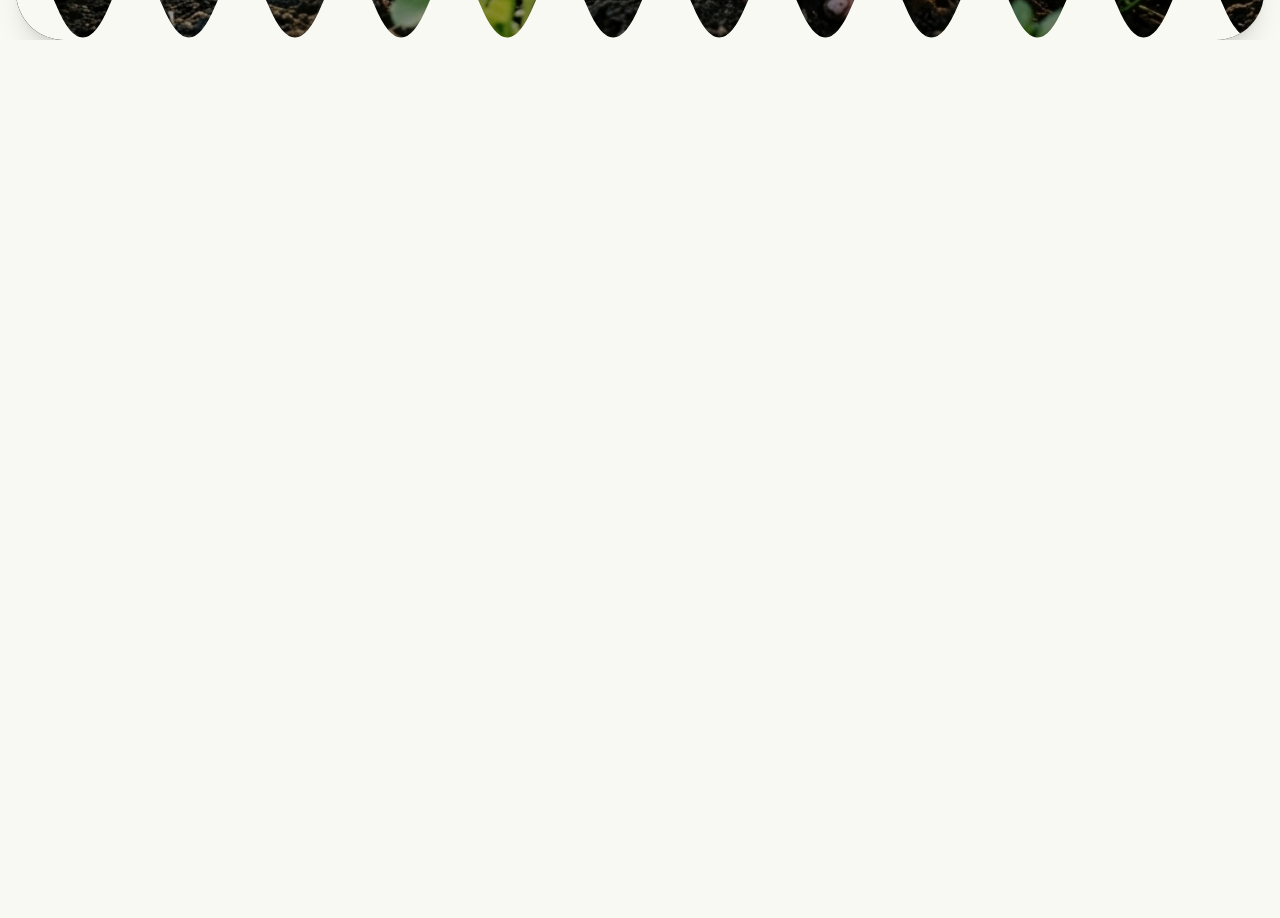
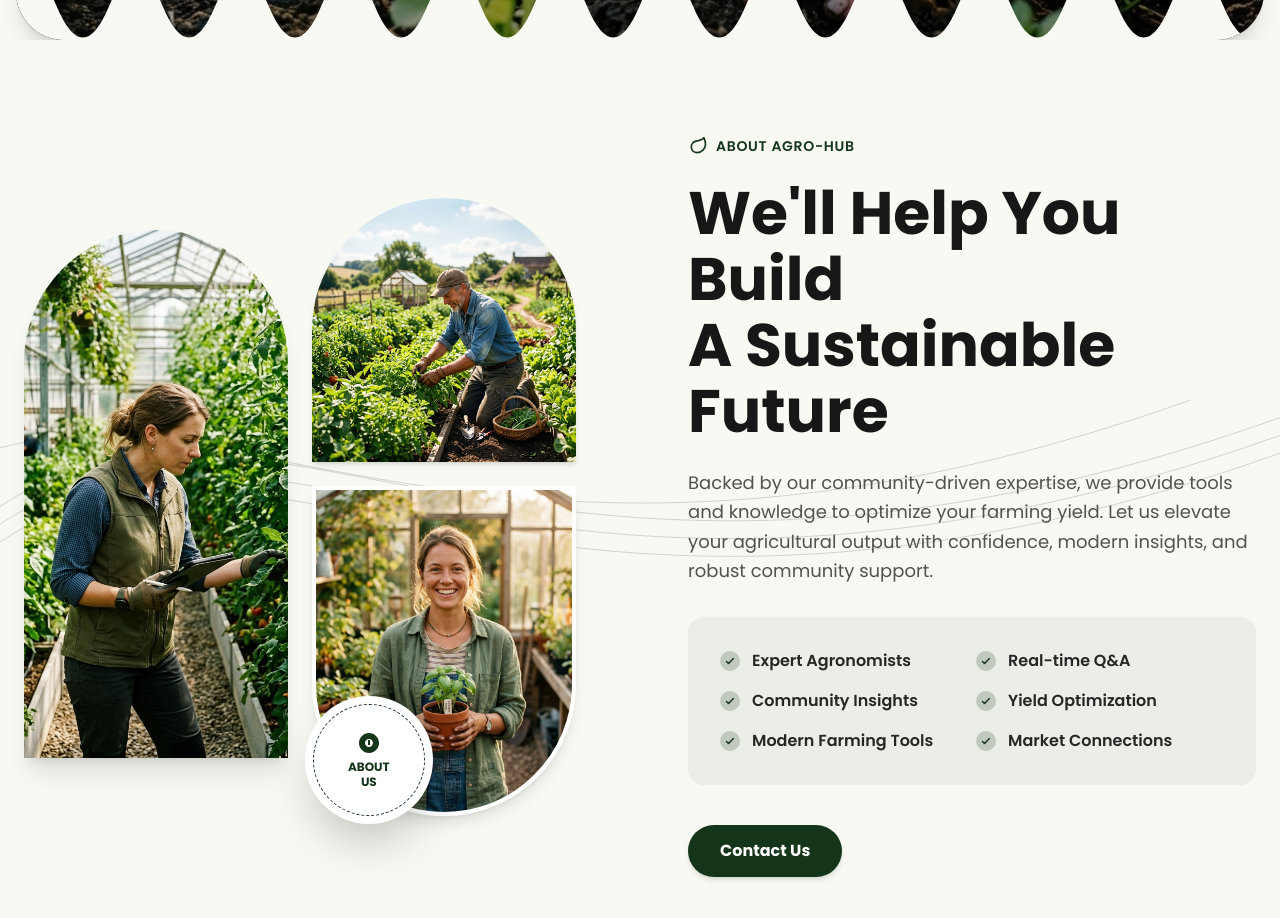
Before and after one commit to BYIRINGIRO-Samuel/Agro-hub, a Next.js app: page / in a window 1280 px wide. Shown: the part 720-1638 px from the top of the page. Before the commit the page ends 952 px from the top, so only its background shows below. Built offline with nearby package versions, Linux system fonts and the light colour scheme.

Commit message:
Add About section with adapted Agro-hub content

```diff
--- a/app/page.tsx
+++ b/app/page.tsx
@@ -7,7 +7,7 @@ export default function Home() {
       {/* Hero Section */}
       <section className="relative w-full h-[95vh] min-h-[750px] flex flex-col justify-between overflow-hidden sm:px-6">
         {/* Background Image & Overlay */}
-        <div className="absolute inset-x-0 top-0 bottom-0 rounded-[2rem] md:rounded-[3rem] sm:mx-4 overflow-hidden z-0 shadow-xl sm:top-4">
+        <div className="absolute inset-x-0 top-0 bottom-0 rounded-4xl md:rounded-[3rem] sm:mx-4 overflow-hidden z-0 shadow-xl sm:top-4">
           <Image
             src="/hero_bg.png"
             alt="Farming and Gardening Background"
@@ -91,11 +91,110 @@ export default function Home() {
 
       </section>
 
-      {/* Rest of the page content would go here later */}
-      <main className="flex-1 pb-16 pt-8">
-        {/* About section preview (based on design) */}
-        <div className="max-w-5xl mx-auto px-6 py-12">
-           {/* Section to implement next */}
+      {/* About Section */}
+      <main className="flex-1 pb-16 pt-16 md:pt-24 md:pb-24 overflow-hidden relative">
+        {/* Subtle background wavy line graphics */}
+        <div className="absolute inset-0 pointer-events-none z-0 opacity-20">
+           <svg className="w-full h-full text-brand-green" viewBox="0 0 1440 600" fill="none" xmlns="http://www.w3.org/2000/svg">
+             <path d="M0,300 C300,100 600,500 1440,200" stroke="currentColor" strokeWidth="1" />
+             <path d="M0,320 C300,120 600,520 1440,220" stroke="currentColor" strokeWidth="1" />
+             <path d="M0,340 C300,140 600,540 1440,240" stroke="currentColor" strokeWidth="1" />
+             <path d="M-100,280 C200,80 500,480 1340,180" stroke="currentColor" strokeWidth="1" />
+           </svg>
+        </div>
+
+        <div className="max-w-7xl mx-auto px-6 grid grid-cols-1 lg:grid-cols-2 gap-16 items-center relative z-10">
+
+          {/* Left Image Composition */}
+          <div className="relative grid grid-cols-2 gap-4 md:gap-6 lg:pr-8">
+            {/* Left large pill */}
+            <div className="relative w-full aspect-[2/3] md:aspect-[1/2] rounded-t-full rounded-b-[2rem] md:rounded-b-[3rem] overflow-hidden shadow-xl mt-8">
+              <Image
+                src="/about_img_1.png"
+                alt="Agronomist inspecting plants"
+                fill
+                className="object-cover"
+              />
+            </div>
+
+            {/* Right stacked images */}
+            <div className="flex flex-col gap-4 md:gap-6">
+              <div className="relative w-full aspect-[3/4] md:aspect-square rounded-t-full rounded-b-3xl overflow-hidden shadow-md">
+                <Image
+                  src="/about_img_3.png"
+                  alt="Farmer in the field"
+                  fill
+                  className="object-cover"
+                />
+              </div>
+              <div className="relative w-full aspect-[4/5] rounded-b-full rounded-t-3xl overflow-hidden shadow-lg border-4 border-white">
+                <Image
+                  src="/about_img_2.png"
+                  alt="Smiling farmer holding plant"
+                  fill
+                  className="object-cover"
+                />
+              </div>
+            </div>
+
+            {/* Circular Badge - Positioned slightly outside */}
+            <div className="absolute -bottom-8 -left-4 md:left-auto md:-bottom-2 md:right-[30%] w-24 h-24 md:w-32 md:h-32 bg-white rounded-full p-2 shadow-2xl flex items-center justify-center animate-spin-slow">
+              <div className="w-full h-full rounded-full border border-dashed border-brand-green flex flex-col items-center justify-center text-brand-green">
+                <svg xmlns="http://www.w3.org/2000/svg" width="24" height="24" viewBox="0 0 24 24" fill="currentColor">
+                  <path d="M12 2C6.48 2 2 6.48 2 12s4.48 10 10 10 10-4.48 10-10S17.52 2 12 2zm0 14c-2.21 0-4-1.79-4-4s1.79-4 4-4 4 1.79 4 4-1.79 4-4 4zm-1-7h2v5h-2z"/>
+                </svg>
+                <span className="text-[10px] md:text-xs font-bold leading-tight uppercase mt-1 text-center">About<br/>Us</span>
+              </div>
+            </div>
+          </div>
+
+          {/* Right Text Content */}
+          <div className="flex flex-col gap-6 md:pl-4">
+            <div className="flex items-center gap-2 text-brand-green font-semibold text-sm uppercase tracking-wider">
+              <svg xmlns="http://www.w3.org/2000/svg" width="20" height="20" viewBox="0 0 24 24" fill="none" stroke="currentColor" strokeWidth="2" strokeLinecap="round" strokeLinejoin="round">
+                <path d="M11 20A7 7 0 0 1 9.8 6.1C15.5 5 17 4.48 19 2c1 2 2 4.18 2 8 0 5.5-4.78 10-10 10Z"/>
+              </svg>
+              About Agro-hub
+            </div>
+
+            <h2 className="text-4xl md:text-5xl lg:text-6xl font-bold leading-[1.1] text-brand-foreground text-neutral-900">
+              We'll Help You Build <br/> A Sustainable Future
+            </h2>
+
+            <p className="text-neutral-600 text-base md:text-lg leading-relaxed max-w-xl">
+              Backed by our community-driven expertise, we provide tools and knowledge to optimize your farming yield. Let us elevate your agricultural output with confidence, modern insights, and robust community support.
+            </p>
+
+            {/* Features Box */}
+            <div className="bg-brand-green/5 rounded-2xl p-6 md:p-8 mt-2 max-w-xl">
+              <div className="grid grid-cols-1 sm:grid-cols-2 gap-y-4 gap-x-2">
+                {[
+                  "Expert Agronomists",
+                  "Real-time Q&A",
+                  "Community Insights",
+                  "Yield Optimization",
+                  "Modern Farming Tools",
+                  "Market Connections"
+                ].map((item, i) => (
+                  <div key={i} className="flex items-center gap-3">
+                    <div className="flex-shrink-0 w-5 h-5 rounded-full bg-brand-green/20 flex items-center justify-center">
+                      <svg className="w-3 h-3 text-brand-green" fill="none" viewBox="0 0 24 24" stroke="currentColor" strokeWidth="3">
+                        <path strokeLinecap="round" strokeLinejoin="round" d="M5 13l4 4L19 7" />
+                      </svg>
+                    </div>
+                    <span className="text-sm md:text-base font-semibold text-neutral-800">{item}</span>
+                  </div>
+                ))}
+              </div>
+            </div>
+
+            <div className="pt-4">
+              <Link href="#" className="inline-flex items-center justify-center px-8 py-3.5 text-base font-bold text-white bg-brand-green rounded-full hover:bg-brand-green-hover transition-colors shadow-md">
+                Contact Us
+              </Link>
+            </div>
+          </div>
+
         </div>
       </main>
     </div>
```
